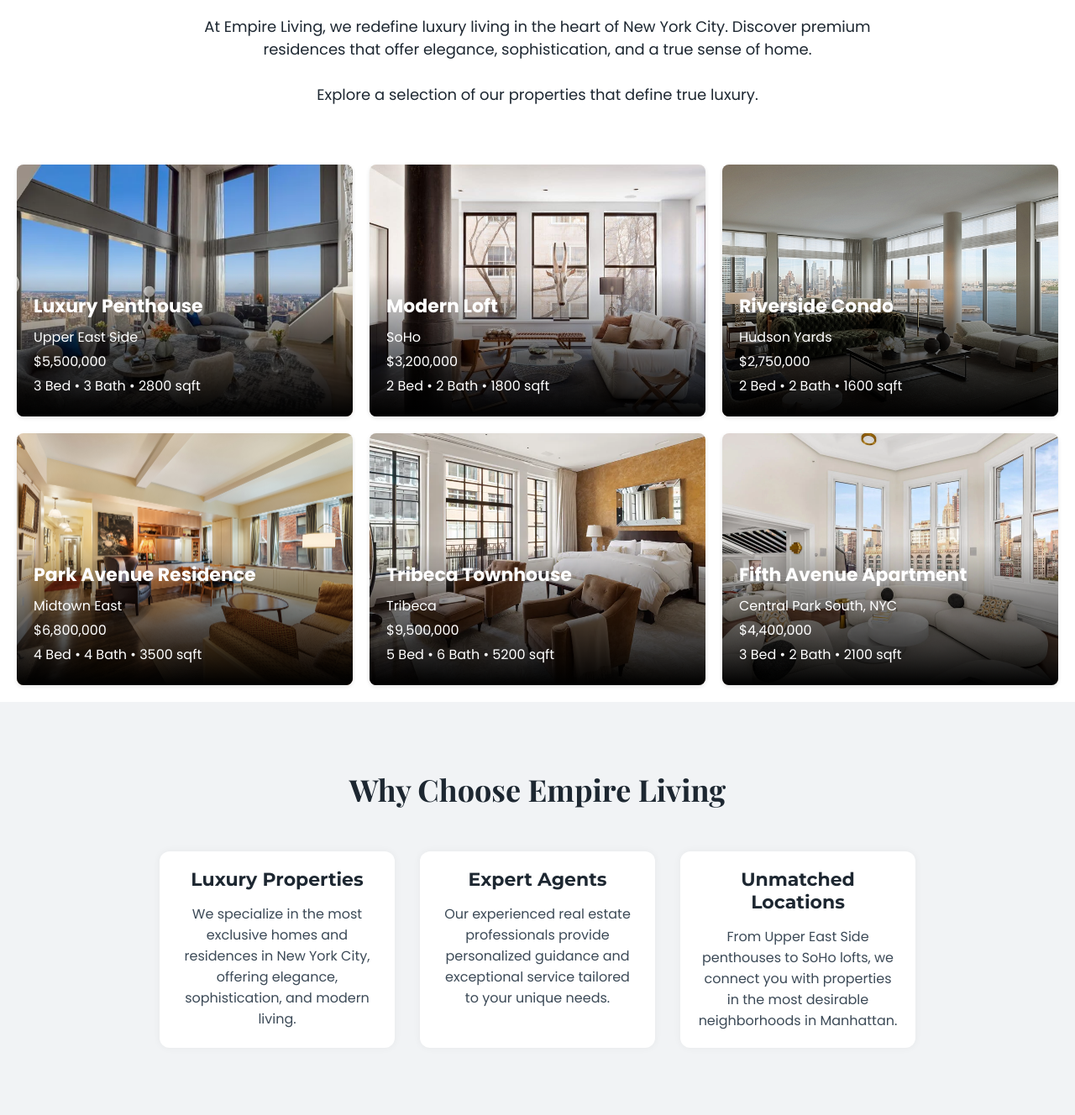
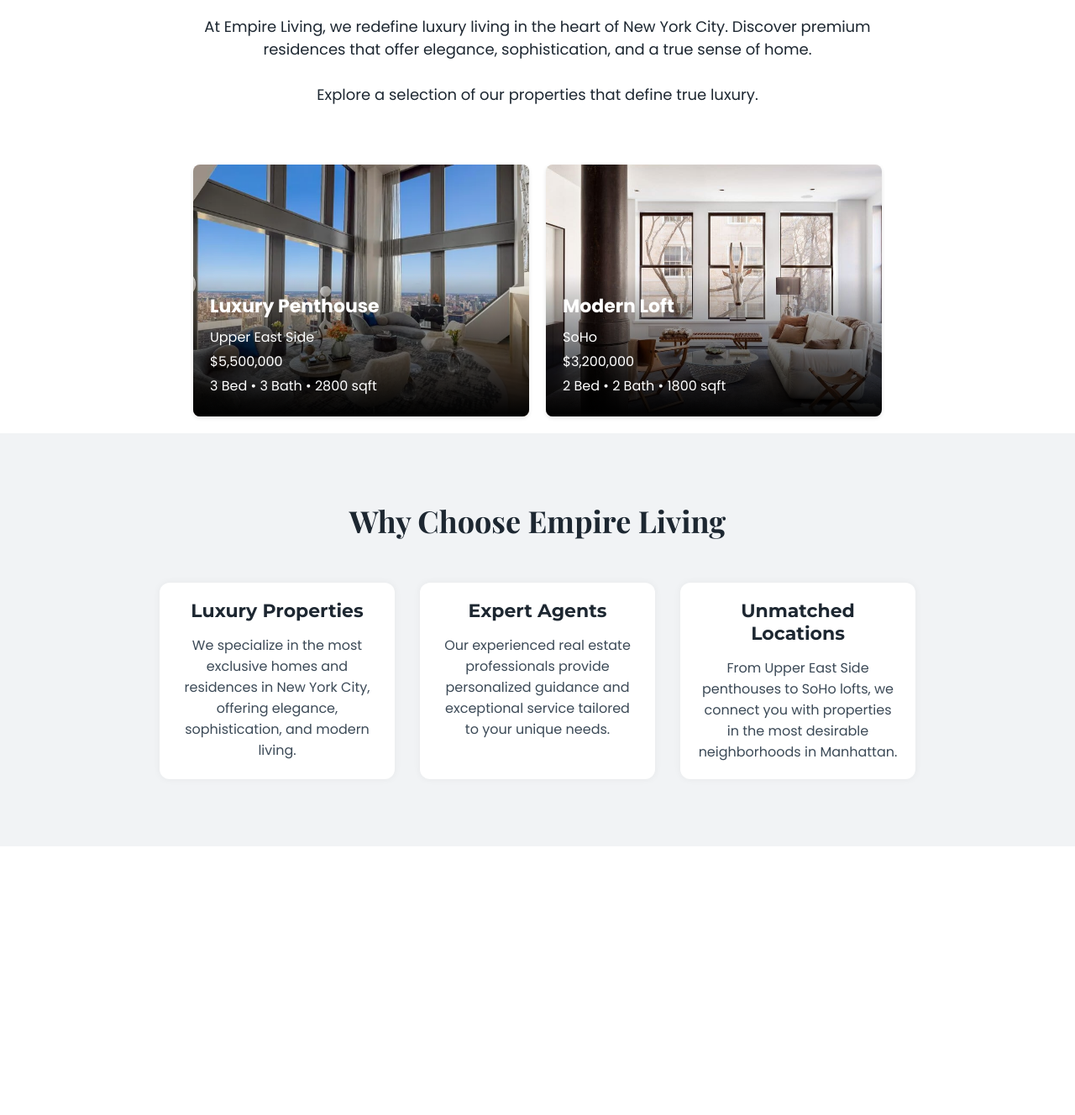
Before and after one commit to agon-sh/final-project-web-mobile-II, a PHP site: page /home.php in a window 1280 px wide. Shown: the part 725-2053 px from the top of the page at 84% size. After the commit the page ends 1733 px from the top, so only its background shows below. Run offline with PHP 8.4, Linux system fonts and the light colour scheme; some web fonts are replaced.

Commit message:
removing preview cards

```diff
--- a/home.php
+++ b/home.php
@@ -78,7 +78,7 @@
             </div>
         </div>
 
-        <div class="property" onclick="location.href='#home'">
+        <!-- <div class="property" onclick="location.href='#home'">
             <img src="images/properties/riverside_condo.png" class="property_img">
             <div class="property_text">
                 <h3>Riverside Condo</h3>
@@ -116,7 +116,7 @@
                 <p class="price">$4,400,000</p>
                 <p class="details">3 Bed • 2 Bath • 2100 sqft</p>
             </div>
-        </div>
+        </div> -->
     </div>
 
     <!-- The "why choose us" section -->
```
Also changed, not shown: login.php (line endings or trailing spaces).
